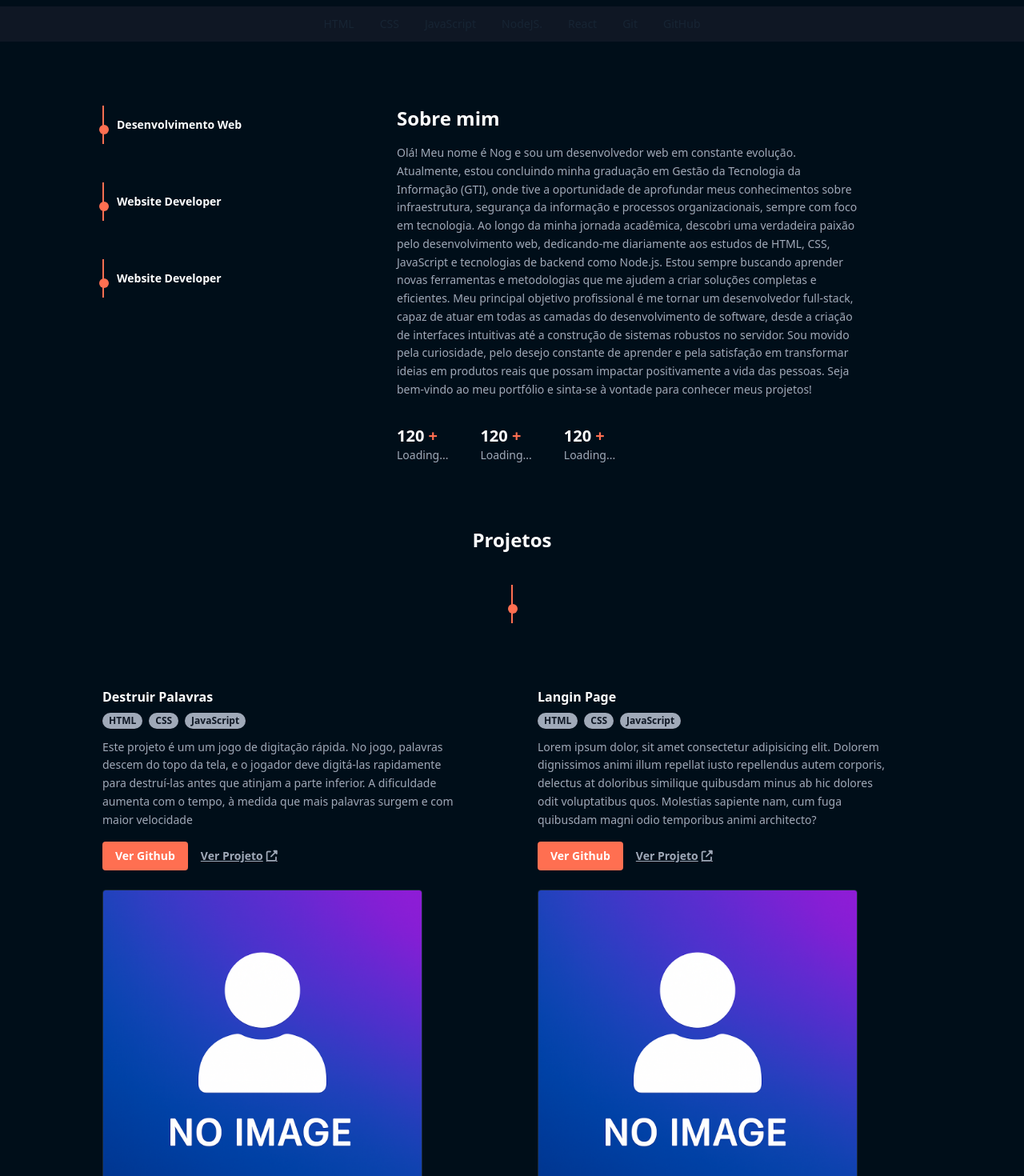
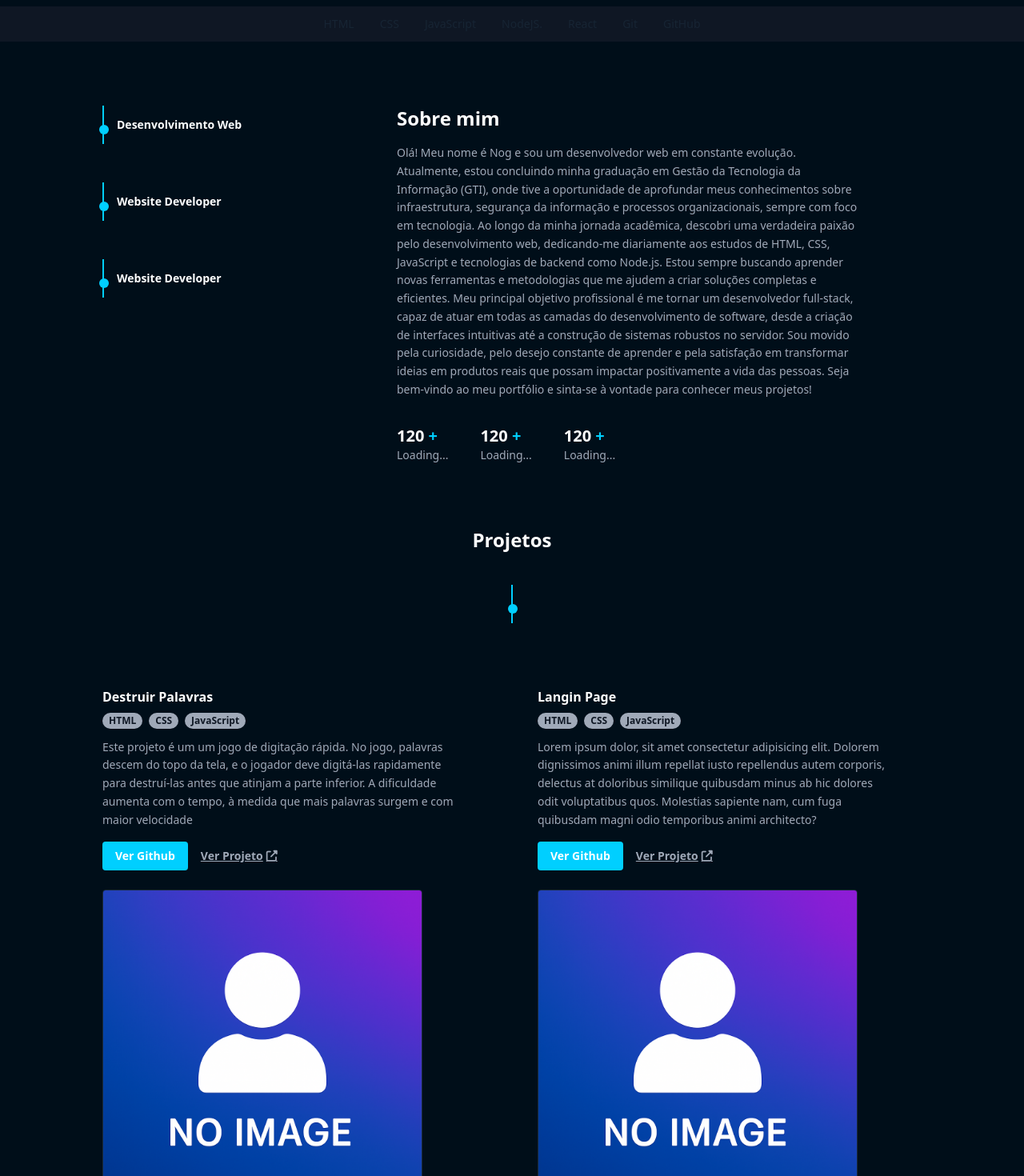
Before and after one commit to GabrielDS10/Portifolio-React, a React (Vite) app: page / in a window 1280 px wide. Shown: the part 520-1990 px from the top of the page at 80% size. Built offline with nearby package versions, Linux system fonts and the light colour scheme.

Commit message:
alteração nas cores do site

```diff
--- a/src/components/about.jsx
+++ b/src/components/about.jsx
@@ -4,24 +4,24 @@ export default function About(){
         <section id="about" className="px-6 sm:px-10 md:px-16 lg:px-24 xl:px-32 pt-12 md:pt-20 pb-20 grid grid-cols-1 md:grid-cols-3 gap-10 md:gap-20">
         <div className="flex flex-col space-y-12">
             <div className="flex items-center space-x-4">
-                <div className="border-l-2 border-[#ff6f51] h-12 relative">
-                    <span className="absolute -left-1.5 top-6 w-3 h-3 rounded-full bg-[#ff6f51]"></span>
+                <div className="border-l-2 border-[#00CFFF] h-12 relative">
+                    <span className="absolute -left-1.5 top-6 w-3 h-3 rounded-full bg-[#00CFFF]"></span>
                 </div>
                 <div className="flex items-center space-x-3">
                     <p className="text-xs sm:text-sm font-semibold">Desenvolvimento Web</p>
                 </div>
             </div>
             <div className="flex items-center space-x-4">
-                <div className="border-l-2 border-[#ff6f51] h-12 relative">
-                <span className="absolute -left-1.5 top-6 w-3 h-3 rounded-full bg-[#ff6f51]"></span>
+                <div className="border-l-2 border-[#00CFFF] h-12 relative">
+                <span className="absolute -left-1.5 top-6 w-3 h-3 rounded-full bg-[#00CFFF]"></span>
                 </div>
                  <div className="flex items-center space-x-3">
                     <p className="text-xs sm:text-sm font-semibold">Website Developer</p>
                 </div>
             </div>
             <div className="flex items-center space-x-4">
-                <div className="border-l-2 border-[#ff6f51] h-12 relative">
-                <span className="absolute -left-1.5 top-6 w-3 h-3 rounded-full bg-[#ff6f51]"></span>
+                <div className="border-l-2 border-[#00CFFF] h-12 relative">
+                <span className="absolute -left-1.5 top-6 w-3 h-3 rounded-full bg-[#00CFFF]"></span>
                 </div>
                  <div className="flex items-center space-x-3">
                     <p className="text-xs sm:text-sm font-semibold">Website Developer</p>
@@ -42,19 +42,19 @@ export default function About(){
              <div className="flex space-x-10 text-xs sm:text-sm font-semibold max-w-xl">
                 <div>
                     <p className="text-white text-lg sm:text-xl">120
-                    <span className="text-[#ff6f51]"> + </span>
+                    <span className="text-[#00CFFF]"> + </span>
                     </p>
                     <p className="text-[#a0a9b8] font-normal">Loading...</p>
                 </div>
                 <div>
                     <p className="text-white text-lg sm:text-xl">120
-                    <span className="text-[#ff6f51]"> + </span>
+                    <span className="text-[#00CFFF]"> + </span>
                     </p>
                     <p className="text-[#a0a9b8] font-normal">Loading...</p>
                 </div>
                 <div>
                     <p className="text-white text-lg sm:text-xl">120
-                    <span className="text-[#ff6f51]"> + </span>
+                    <span className="text-[#00CFFF]"> + </span>
                     </p>
                     <p className="text-[#a0a9b8] font-normal">Loading...</p>
                 </div>
--- a/src/components/email.jsx
+++ b/src/components/email.jsx
@@ -3,10 +3,10 @@ export default function Email(){
         <>
         <section className="px-6 sm:px-10 md:px-16 lg:px-24 xl:px-32 pb-20 grid grid-cols-1 md:grid-cols-2 gap-10 md:gap-20">
             <div className="flex flex-col">
-                <div className="border-t border-[#ff6f51] w-20 mb-4"></div>
+                <div className="border-t border-[#00CFFF] w-20 mb-4"></div>
                 <h3 className="text-3xl font-extrabold leading-tight mb-4">Tem um Projeto?</h3>
                 <span className="text-3xl font-extrabold leading-tight mb-4">Entre em Contato</span>
-                <button className="bg-[#ff6f51] text-white text-sm sm:text-base font-semibold px-6 py-2 rounded max-w-[100px]">Enviar</button>
+                <button className="bg-[#00CFFF] text-white text-sm sm:text-base font-semibold px-6 py-2 rounded max-w-[100px]">Enviar</button>
             </div>
 
             <form className="flex flex-col space-y-6 max-w-md">
--- a/src/components/footer.jsx
+++ b/src/components/footer.jsx
@@ -8,7 +8,7 @@ export default function Footer() {
         <p className="text-xs text-[#5a6a7a] mb-4">Inspirado em Jensen Omega</p>
 
         <div className="flex justify-center space-x-6 text-[#5a6a7a] text-xl">
-          <a aria-label="Email" href="mailto:lgabrields10@gmail.com" className="hover:text-[#ff6f51] transition-colors">
+          <a aria-label="Email" href="mailto:lgabrields10@gmail.com" className="hover:text-[#00CFFF] transition-colors">
             <i className="fas fa-envelope"></i>
           </a>
 
@@ -17,7 +17,7 @@ export default function Footer() {
             href="https://github.com/gabrields10"
             target="_blank"
             rel="noopener noreferrer"
-            className="hover:text-[#ff6f51] transition-colors"
+            className="hover:text-[#00CFFF] transition-colors"
           >
             <i className="fab fa-github"></i>
           </a>
@@ -27,7 +27,7 @@ export default function Footer() {
             href="https://www.instagram.com/gabrields10_/"
             target="_blank"
             rel="noopener noreferrer"
-            className="hover:text-[#ff6f51] transition-colors"
+            className="hover:text-[#00CFFF] transition-colors"
           >
             <i className="fab fa-instagram"></i>
           </a>
--- a/src/components/project.jsx
+++ b/src/components/project.jsx
@@ -7,8 +7,8 @@
 
             <h3 className="text-2xl font-extrabold mb-10 text-center">Projetos</h3>
             <div className="flex flex-col items-center space-y-2 mb-20">
-                <div className="border-l-2 border-[#ff6f51] h-12 relative">
-                    <span className="absolute -left-1.5 top-6 w-3 h-3 rounded-full bg-[#ff6f51]"></span>
+                <div className="border-l-2 border-[#00CFFF] h-12 relative">
+                    <span className="absolute -left-1.5 top-6 w-3 h-3 rounded-full bg-[#00CFFF]"></span>
                 </div>
             </div>
 
@@ -26,7 +26,7 @@
                     para destruí-las antes que atinjam a parte inferior. A dificuldade aumenta com o tempo,
                     à medida que mais palavras surgem e com maior velocidade</p>
                     <div className="flex space-x-4 mb-6">
-                        <button className="bg-[#ff6f51] text-white text-xs sm:text-sm font-semibold px-4 py-2 rounded cursor-pointer ">Ver Github</button>
+                        <button className="bg-[#00CFFF] text-white text-xs sm:text-sm font-semibold px-4 py-2 rounded cursor-pointer ">Ver Github</button>
                         <button className="text-[#a0a9b8] text-xs sm:text-sm font-semibold underline flex items-center space-x-1 cursor-pointer">
                             <span>Ver Projeto</span>
                             <i className="fas fa-external-link-alt text-xs::before"></i>
@@ -42,7 +42,7 @@
                     </div>
                     <p className="text-xs sm:text-sm text-[#a0a9b8] mb-4 max-w-md leading-relaxed">Lorem ipsum dolor, sit amet consectetur adipisicing elit. Dolorem dignissimos animi illum repellat iusto repellendus autem corporis, delectus at doloribus similique quibusdam minus ab hic dolores odit voluptatibus quos. Molestias sapiente nam, cum fuga quibusdam magni odio temporibus animi architecto?</p>
                     <div className="flex space-x-4 mb-6">
-                        <button className="bg-[#ff6f51] text-white text-xs sm:text-sm font-semibold px-4 py-2 rounded cursor-pointer ">Ver Github</button>
+                        <button className="bg-[#00CFFF] text-white text-xs sm:text-sm font-semibold px-4 py-2 rounded cursor-pointer ">Ver Github</button>
                         <button className="text-[#a0a9b8] text-xs sm:text-sm font-semibold underline flex items-center space-x-1 cursor-pointer">
                             <span>Ver Projeto</span>
                             <i className="fas fa-external-link-alt text-xs::before"></i>
```
